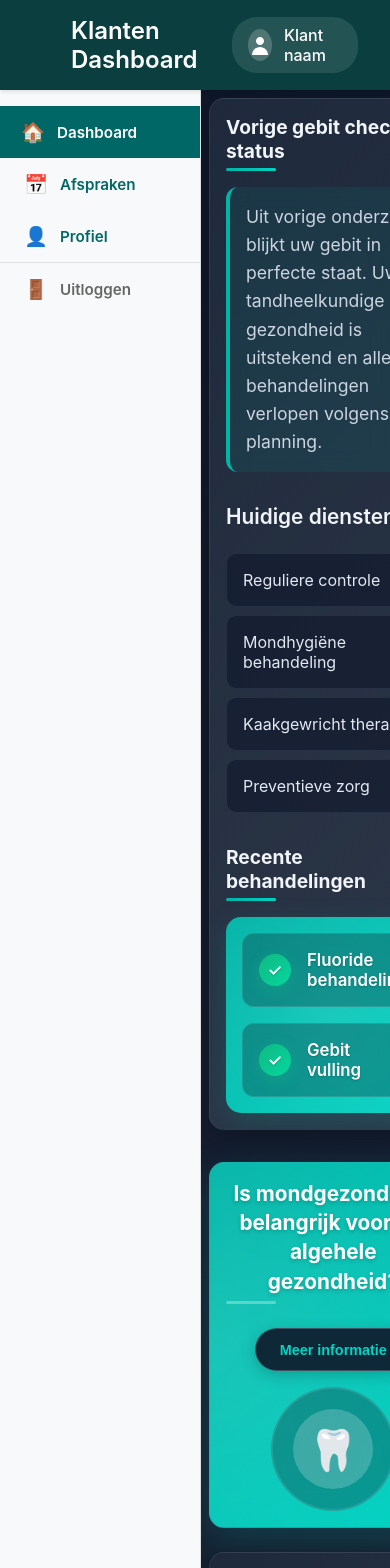
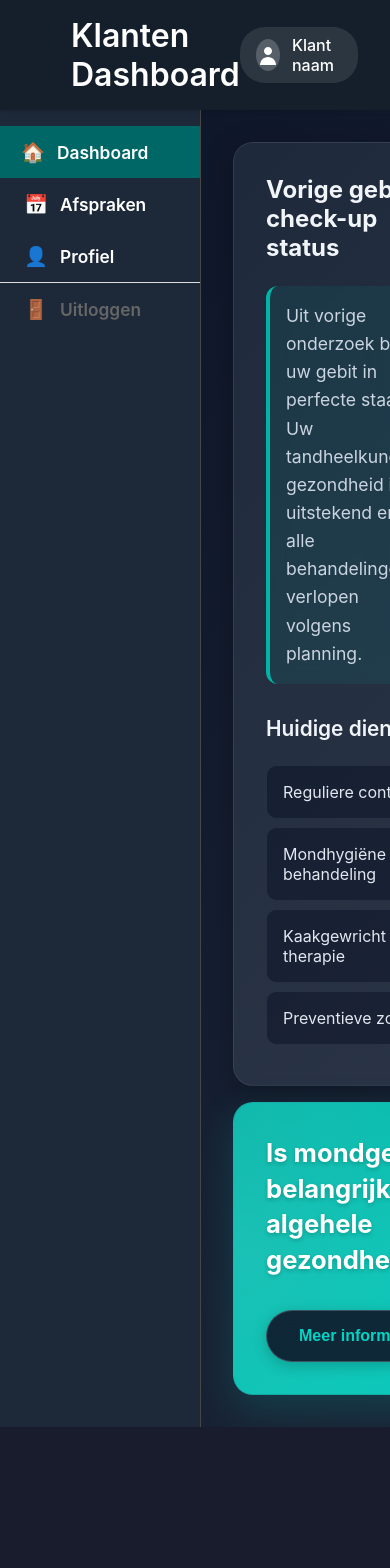
Before and after one commit to S1mpleDimplee/tandartspraktijk, a React (Create React App) app: page /dashboard in a window 390 px wide. Shown: the top 1568 px of the page. After the commit the page ends 1477 px from the top, so only its background shows below. Built offline with nearby package versions, Linux system fonts and the light colour scheme.

Commit message:
Update styles for dark theme; enhance navbar and sidebar appearance

```diff
--- a/src/App.css
+++ b/src/App.css
@@ -1,7 +1,8 @@
 body {
-  background-color: #F1F1F1 !important;
+  background-color: #181c2c !important;
   font-family: 'Inter', -apple-system, BlinkMacSystemFont, 'Segoe UI', Roboto, sans-serif;
   margin: 0;
+  height: 100%;
 }
 
 .content-wrapper {
--- a/src/DashboardPatient/Dashboard/DashboardPatient.css
+++ b/src/DashboardPatient/Dashboard/DashboardPatient.css
@@ -15,30 +15,16 @@
   padding: 2rem;
   overflow-y: auto;
   background: linear-gradient(135deg, #0f172a 0%, #1e293b 100%) !important;
-  animation: fadeIn 0.8s ease-out;
-}
-
-@keyframes fadeIn {
-  from {
-    opacity: 0;
-    transform: translateY(20px);
-  }
-
-  to {
-    opacity: 1;
-    transform: translateY(0);
-  }
 }
 
 .dashboard-content {
   display: grid;
   grid-template-columns: 1.2fr 0.8fr;
-  gap: 2rem;
+  gap: 1rem;
   max-width: 1600px;
   margin: 0 auto;
 }
 
-/* Enhanced Dark Card Styling */
 .card {
   background: linear-gradient(135deg, #1e293b 0%, #334155 100%);
   border-radius: 20px;
@@ -57,7 +43,6 @@
   left: -100%;
   width: 100%;
   height: 100%;
-  background: linear-gradient(90deg, transparent, rgba(0, 180, 166, 0.1), transparent);
   transition: left 0.6s ease;
   pointer-events: none;
 }
@@ -67,7 +52,6 @@
 }
 
 .card:hover {
-  transform: translateY(-8px);
   box-shadow: 0 20px 50px rgba(0, 0, 0, 0.4);
   border-color: rgba(0, 180, 166, 0.3);
 }
@@ -80,27 +64,14 @@
   position: relative;
 }
 
-.card h3::after {
-  content: '';
-  position: absolute;
-  bottom: -8px;
-  left: 0;
-  width: 50px;
-  height: 3px;
-  background: linear-gradient(90deg, #00B4A6, #00D4C4);
-  border-radius: 2px;
-  transition: width 0.3s ease;
-}
 
-.card:hover h3::after {
-  width: 80px;
-}
+
 
 /* Left Column Cards */
 .content-left {
   display: flex;
   flex-direction: column;
-  gap: 2rem;
+  gap: 1rem;
 }
 
 .status-card {
@@ -209,19 +180,9 @@
   width: 200%;
   height: 200%;
   background: radial-gradient(circle, rgba(255, 255, 255, 0.1) 0%, transparent 70%);
-  animation: rotate 15s linear infinite;
   pointer-events: none;
 }
 
-@keyframes rotate {
-  from {
-    transform: rotate(0deg);
-  }
-
-  to {
-    transform: rotate(360deg);
-  }
-}
 
 .treatment-item {
   display: flex;
@@ -259,10 +220,7 @@
   box-shadow: 0 4px 15px rgba(16, 185, 129, 0.4);
 }
 
-.treatment-item:hover .check-icon {
-  transform: rotate(360deg) scale(1.1);
-  box-shadow: 0 6px 20px rgba(16, 185, 129, 0.6);
-}
+
 
 .treatment-item span {
   color: white;
@@ -296,7 +254,7 @@
 .health-content {
   display: flex;
   align-items: center;
-  gap: 2rem;
+  gap: rem;
   position: relative;
   z-index: 1;
 }
@@ -366,13 +324,9 @@
   align-items: center;
   justify-content: center;
   backdrop-filter: blur(15px);
-  transition: transform 0.3s ease;
   border: 2px solid rgba(255, 255, 255, 0.1);
 }
 
-.health-card:hover .health-image {
-  transform: scale(1.05) rotate(5deg);
-}
 
 .health-image img {
   width: 80%;
@@ -384,11 +338,12 @@
 .content-right {
   display: flex;
   flex-direction: column;
-  gap: 2rem;
+  gap: 1rem;
 }
 
 .info-card {
   background: linear-gradient(135deg, #1e293b 0%, #2d3748 100%);
+  height: 43vh;
 }
 
 .info-name {
@@ -423,7 +378,6 @@
 
 .info-item:hover {
   background: rgba(0, 180, 166, 0.1);
-  transform: translateX(4px);
   border-color: rgba(0, 180, 166, 0.3);
 }
 
@@ -499,92 +453,3 @@
 .appointment-button:active {
   transform: translateY(-1px);
 }
-
-/* Responsive Design */
-@media (max-width: 1400px) {
-  .dashboard-content {
-    max-width: 1200px;
-  }
-
-  .services-treatments-row {
-    gap: 2rem;
-  }
-}
-
-@media (max-width: 1024px) {
-  .dashboard-content {
-    grid-template-columns: 1fr;
-    gap: 1.5rem;
-  }
-
-  .services-treatments-row {
-    flex-direction: column;
-    gap: 2rem;
-  }
-
-  .health-content {
-    flex-direction: column;
-    text-align: center;
-    gap: 1.5rem;
-  }
-
-  .health-image {
-    width: 120px;
-    height: 120px;
-  }
-
-  .card h3 {
-    font-size: 1.3rem;
-  }
-}
-
-@media (max-width: 768px) {
-  .dashboard-main {
-    padding: 1rem;
-  }
-
-  .card {
-    padding: 1.5rem;
-  }
-
-  .card h3 {
-    font-size: 1.2rem;
-  }
-
-  .health-card h3 {
-    font-size: 1.3rem;
-  }
-
-  .treatment-list {
-    padding: 1rem;
-  }
-
-  .health-content {
-    gap: 1rem;
-  }
-}
-
-@media (max-width: 480px) {
-  .dashboard-main {
-    padding: 0.5rem;
-  }
-
-  .card {
-    padding: 1rem;
-    border-radius: 15px;
-  }
-
-  .services-treatments-row {
-    gap: 1.5rem;
-  }
-
-  .appointment-button {
-    padding: 1rem 2rem;
-    font-size: 1rem;
-  }
-
-  .health-button {
-    padding: 0.8rem 1.5rem;
-    font-size: 0.9rem;
-  }
-}
--- a/src/MainPages/Home/Home.js
+++ b/src/MainPages/Home/Home.js
@@ -5,8 +5,12 @@ import ToothIcon from '../../Media/Icons/ToothIcon.svg'
 import PatientsIcon from '../../Media/Icons/PatientsIcon.svg'
 import LocationIcon from '../../Media/Icons/LocationIcon.svg'
 import ReviewIcon from '../../Media/Icons/ReviewIcon.svg'
+import { Navigate, useNavigate } from 'react-router-dom';
 
 const Home = () => {
+
+    const navigate = useNavigate();
+
     return (
         <div className="home-container">
             {/* Hero Section */}
@@ -21,7 +25,7 @@ const Home = () => {
                         Registreer en maak snel en handig<br />
                         een afspraak blah blah blah
                     </p>
-                    <button className="hero-button">Registreer nu</button>
+                    <button className="hero-button" onClick={() => { navigate('/registreren') }}>Registreer nu</button>
                 </div>
             </div>
 
--- a/src/Navbars/Navbars/NavbarPanel/NavbarDashboard.css
+++ b/src/Navbars/Navbars/NavbarPanel/NavbarDashboard.css
@@ -1,7 +1,7 @@
 /* DashboardNavbar.css */
 
 .dashboard-navbar {
-  background-color: #0B3F3F;
+  background-color: #141F2B;
   color: white;
   padding: 0;
   box-shadow: 0 2px 4px rgba(0, 0, 0, 0.1);
@@ -19,7 +19,7 @@
 }
 
 .navbar-title {
-  font-size: 1.5rem;
+  font-size: 24pt;
   font-weight: 600;
   margin: 0;
   color: white;
--- a/src/Navbars/Sidebars/SidebarPatient/SidebarPatient.css
+++ b/src/Navbars/Sidebars/SidebarPatient/SidebarPatient.css
@@ -1,10 +1,10 @@
 /* DashboardSidebar.css */
 
 .dashboard-sidebar {
-  background-color: #f8f9fa;
+  background-color: #1D2839;
   width: 200px;
   min-height: calc(100vh - 60px);
-  border-right: 1px solid #e0e0e0;
+  border-right: 1px solid #494646;
   flex-shrink: 0;
 }
 
@@ -21,8 +21,8 @@
   padding: 0.875rem 1.5rem;
   background: none;
   border: none;
-  color: #006767;
-  font-size: 0.95rem;
+  color: #ffffff;
+  font-size: 13pt;
   font-weight: 600;
   cursor: pointer;
   transition: all 0.2s ease;
@@ -32,8 +32,7 @@
 }
 
 .sidebar-item:hover {
-  background-color: #e8f4f4;
-  color: #006767;
+  background-color: rgba(30, 253, 253, 0.089);
 }
 
 .sidebar-item.active {
```
